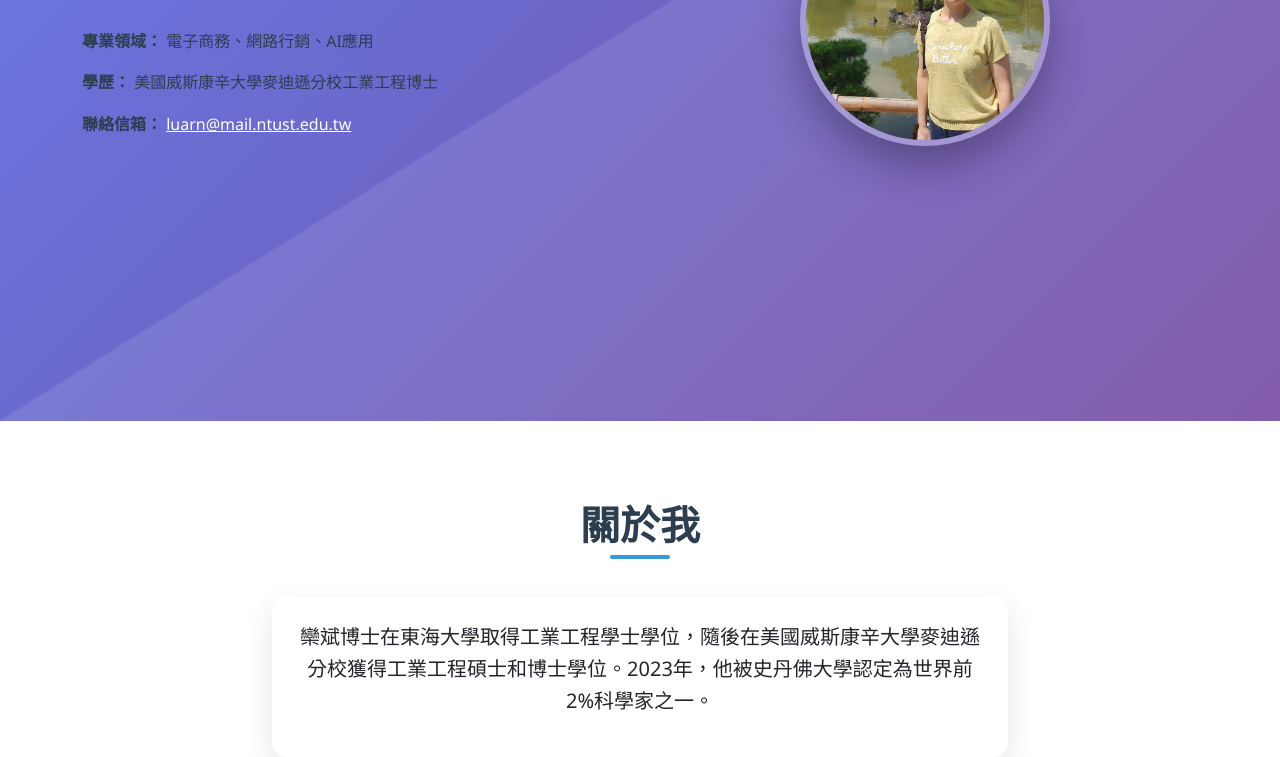
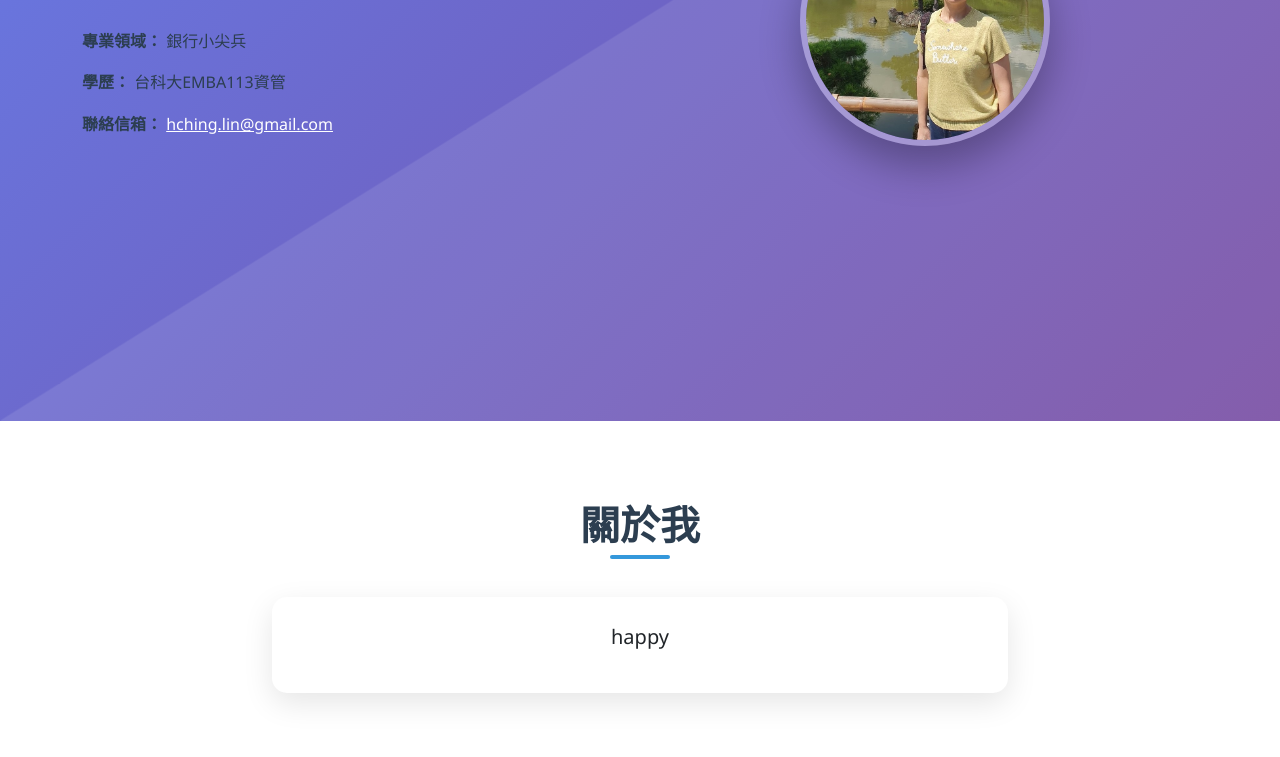
Before and after one commit to irenelin888/irenelin888.github.io, a plain HTML site: page index.html in a window 1280 px wide. Shown: the part 379-1136 px from the top of the page. Drawn offline with nearby package versions, Linux system fonts and the light colour scheme.

Commit message:
Update index.html

```diff
--- a/index.html
+++ b/index.html
@@ -156,15 +156,15 @@
     <script>
         // ====== 使用者資料區域 - 請修改以下內容 ======
         const profileData = {
-            name: "欒斌 教授",
-            title: "世界前2%科學家 | 教育部師鐸獎第113屆得主",
-            expertise: "電子商務、網路行銷、AI應用",
-            education: "美國威斯康辛大學麥迪遜分校工業工程博士",
-            email: "luarn@mail.ntust.edu.tw",
-            about: "欒斌博士在東海大學取得工業工程學士學位，隨後在美國威斯康辛大學麥迪遜分校獲得工業工程碩士和博士學位。2023年，他被史丹佛大學認定為世界前2%科學家之一。",
-            contactEmail: "luarn@mail.ntust.edu.tw",
-            phone: "886-2-2737-6754",
-            location: "研究室: T2-409<br>國立臺灣科技大學"
+            name: "林慧卿",
+            title: "台科大EMBA113資管在學學生 | ",
+            expertise: "銀行小尖兵",
+            education: "台科大EMBA113資管",
+            email: "hching.lin@gmail.com",
+            about: "happy",
+            contactEmail: "hching.lin@gmail.com",
+            phone: "0932-019-157",
+            location: "國立臺灣科技大學"
         };
         // ====== 使用者資料區域結束 ======
 
```
